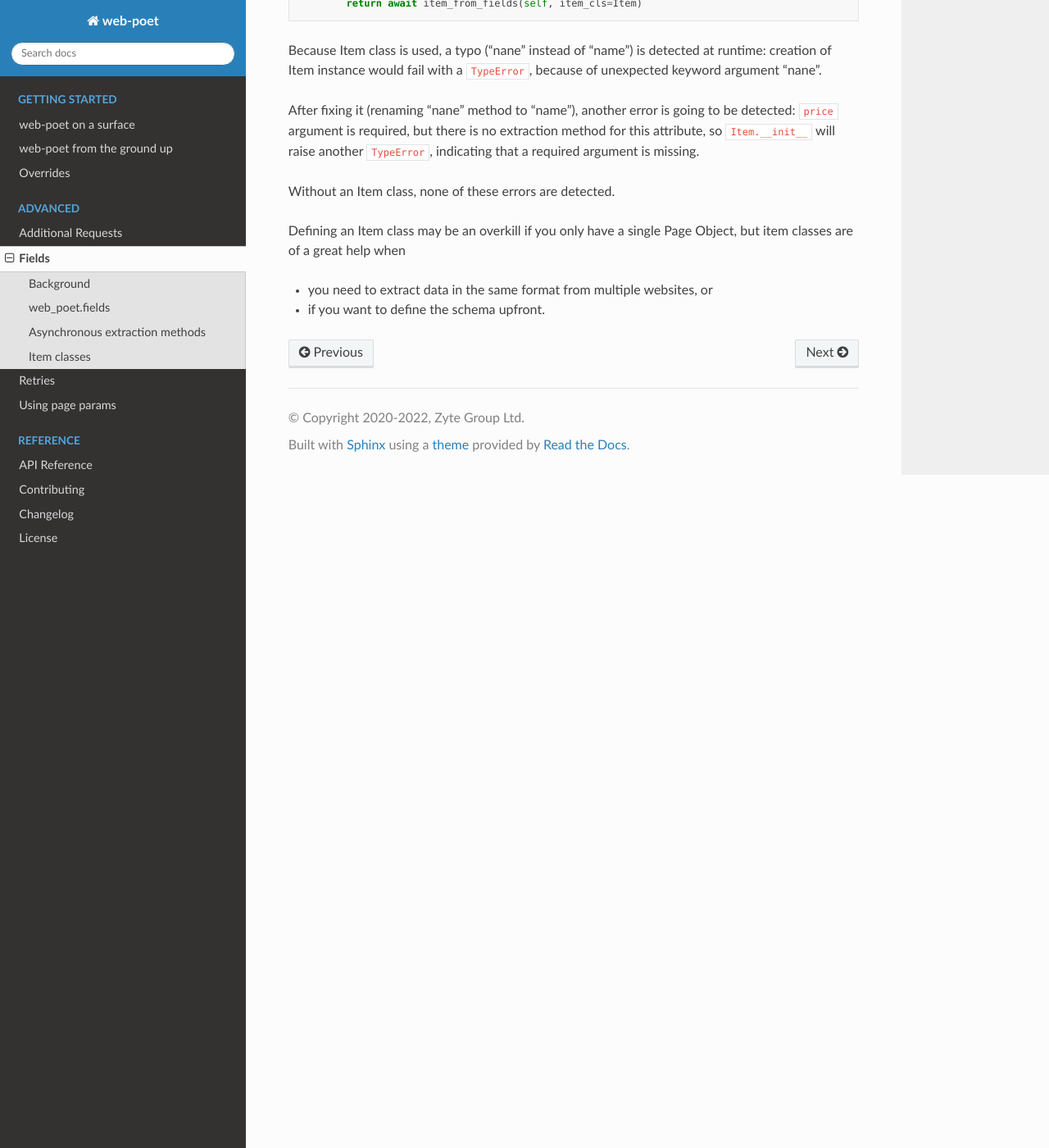
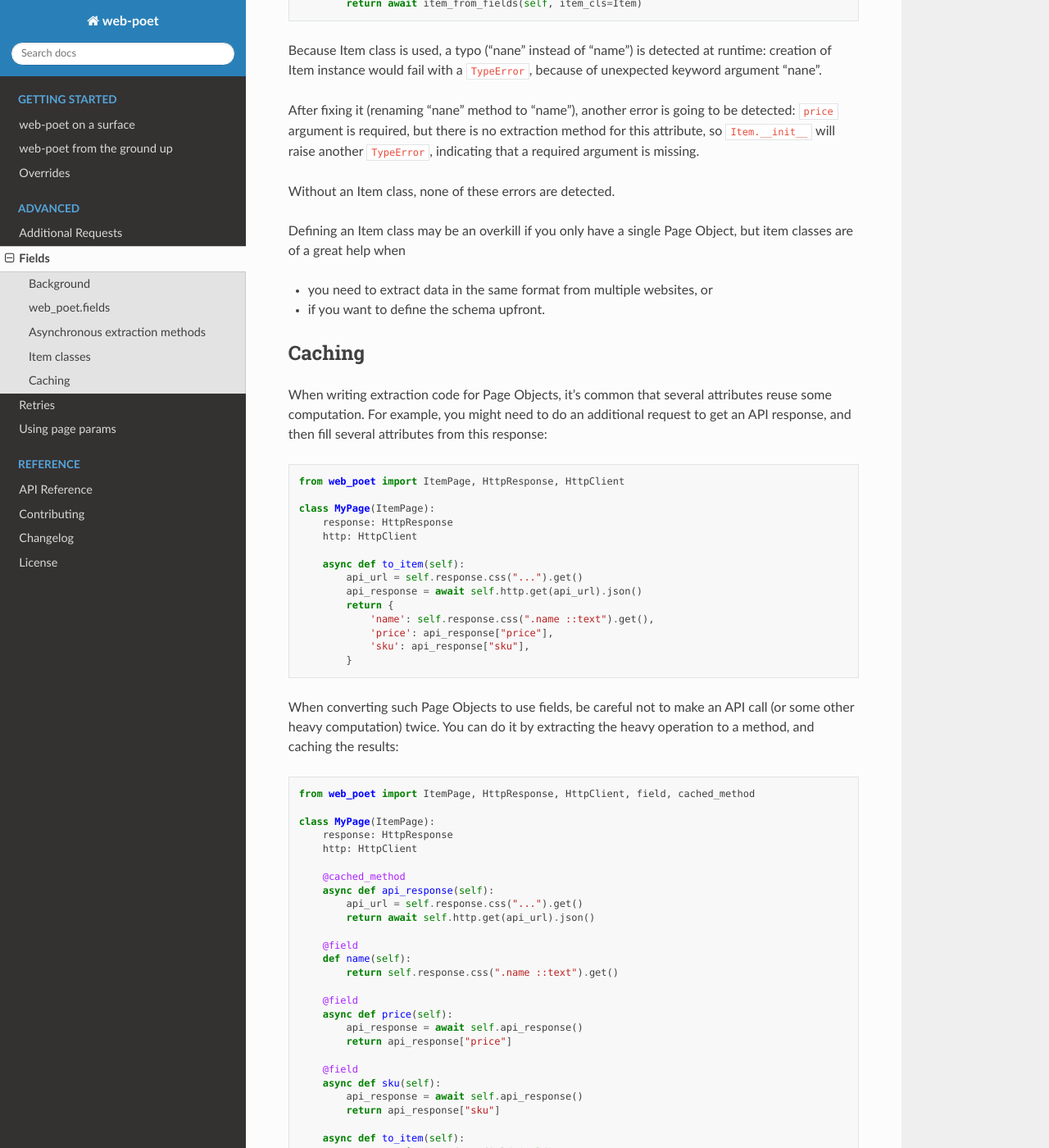
Before and after one commit to scrapinghub/web-poet, a Sphinx documentation site: the page built from docs/advanced/fields.rst, in a window 1280 px wide and 1400 px high, scrolled down 3346 px. Shown: the whole window at 82% size. Built offline with Sphinx 7.4.7 and the Read the Docs theme 2.0.0, drawn with Linux system fonts in a browser that asks for light colours; some of the changed text lies outside the part shown.

Commit message:
document caching for fields

```diff
--- a/docs/advanced/fields.rst
+++ b/docs/advanced/fields.rst
@@ -206,3 +206,78 @@ but item classes are of a great help when
 
 * you need to extract data in the same format from multiple websites, or
 * if you want to define the schema upfront.
+
+Caching
+-------
+
+When writing extraction code for Page Objects, it's common that several
+attributes reuse some computation. For example, you might need to do
+an additional request to get an API response, and then fill several
+attributes from this response:
+
+.. code-block:: python
+
+    from web_poet import ItemPage, HttpResponse, HttpClient
+
+    class MyPage(ItemPage):
+        response: HttpResponse
+        http: HttpClient
+
+        async def to_item(self):
+            api_url = self.response.css("...").get()
+            api_response = await self.http.get(api_url).json()
+            return {
+                'name': self.response.css(".name ::text").get(),
+                'price': api_response["price"],
+                'sku': api_response["sku"],
+            }
+
+When converting such Page Objects to use fields, be careful not to make an
+API call (or some other heavy computation) twice. You can do it by extracting
+the heavy operation to a method, and caching the results:
+
+.. code-block:: python
+
+    from web_poet import ItemPage, HttpResponse, HttpClient, field, cached_method
+
+    class MyPage(ItemPage):
+        response: HttpResponse
+        http: HttpClient
+
+        @cached_method
+        async def api_response(self):
+            api_url = self.response.css("...").get()
+            return await self.http.get(api_url).json()
+
+        @field
+        def name(self):
+            return self.response.css(".name ::text").get()
+
+        @field
+        async def price(self):
+            api_response = await self.api_response()
+            return api_response["price"]
+
+        @field
+        async def sku(self):
+            api_response = await self.api_response()
+            return api_response["sku"]
+
+        async def to_item(self):
+            return await item_from_fields(self)
+
+As you can see, ``web-poet`` provides :func:`~.cached_method` decorator,
+which allows to memoize the function results. It supports both sync and
+async methods, i.e. you can use it on regular methods (``def foo(self)``),
+as well as on async methods (``async def foo(self)``).
+
+The refactored example, with per-attribute fields, is more verbose than
+the original one, where a single ``to_item`` method is used. However, it
+provides some advantages - if only a subset of attributes is needed, then
+it's possible to use the Page Object without doing unnecessary work.
+For example, if user only needs ``name`` field in the example above, no
+additional requests (API calls) will be made.
+
+Sometimes you might want to cache ``field``, i.e. a method which computes an
+attribute of the final item. In such cases, use ``@field(cached=True)``
+decorator instead of ``@field``.
--- a/docs/api-reference.rst
+++ b/docs/api-reference.rst
@@ -101,3 +101,9 @@ Fields
 
 .. automodule:: web_poet.fields
     :members:
+
+utils
+=====
+
+.. automodule:: web_poet.utils
+    :members:
```
